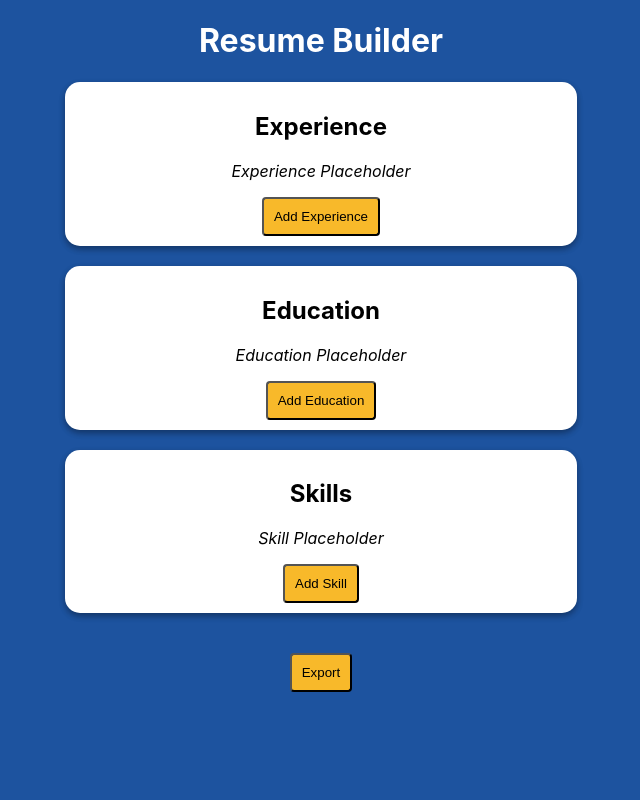
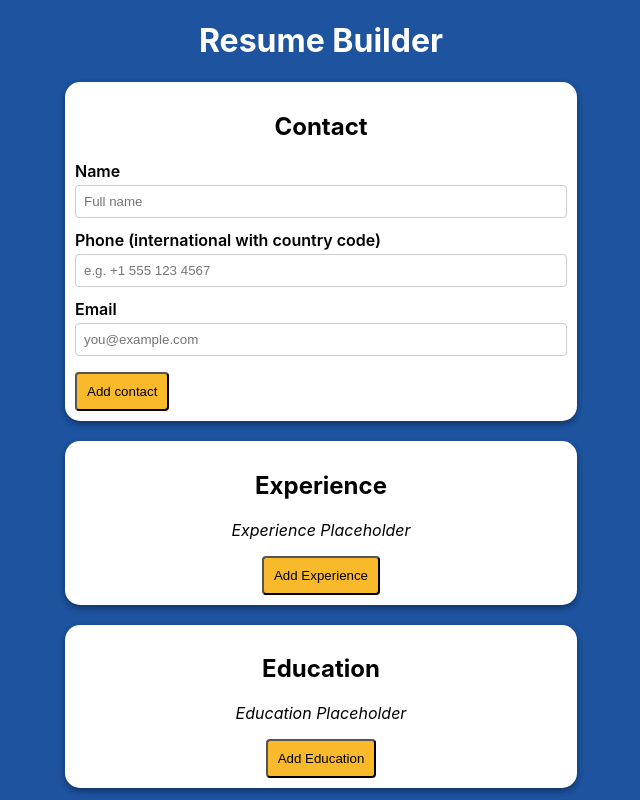
Before and after one commit to MLH-Fellowship/orientation-project-JS-26.SPR.A, a React (Create React App) app: page / in a window 1280 px wide. Shown: the top 800 px of the page, without its empty margins (319-959 px from the left). Built offline with nearby package versions, Linux system fonts and the light colour scheme; no server answers.

Commit message:
feat: Add contact management feature with validation

```diff
--- a/src/App.css
+++ b/src/App.css
@@ -27,3 +27,52 @@ button {
   border-radius: 4px;
   background-color: rgb(248 185 42);
 }
+
+.contactForm .contactField {
+  text-align: left;
+  margin-bottom: 12px;
+}
+
+.contactForm label {
+  display: block;
+  margin-bottom: 4px;
+  font-weight: 600;
+}
+
+.contactForm input {
+  width: 100%;
+  padding: 8px;
+  border: 1px solid #ccc;
+  border-radius: 4px;
+  box-sizing: border-box;
+}
+
+.contactForm input[aria-invalid="true"] {
+  border-color: #c00;
+}
+
+.contactFieldError {
+  display: block;
+  color: #c00;
+  font-size: 0.9em;
+  margin-top: 4px;
+}
+
+.contactActions {
+  margin-top: 16px;
+  display: flex;
+  gap: 10px;
+  flex-wrap: wrap;
+}
+
+.contactDisplay p {
+  font-style: normal;
+  margin: 6px 0;
+}
+
+.contactError,
+.contactLoading {
+  color: #c00;
+  font-style: normal;
+  margin: 8px 0;
+}
--- a/src/App.js
+++ b/src/App.js
@@ -1,9 +1,11 @@
 import "./App.css";
+import ContactSection from "./components/ContactSection";
 
 function App() {
   return (
     <div className="App">
       <h1>Resume Builder</h1>
+      <ContactSection />
       <div className="resumeSection">
         <h2>Experience</h2>
         <p>Experience Placeholder</p>
--- /dev/null
+++ b/src/api/contact.js
@@ -0,0 +1,40 @@
+/**
+ * Contact API – add/update contact info via /resume/contact
+ * Configure base URL to point at your Flask backend when deployed.
+ */
+const BASE_URL = process.env.REACT_APP_API_URL || "";
+
+export async function getContact() {
+  const res = await fetch(`${BASE_URL}/resume/contact`, {
+    method: "GET",
+    headers: { Accept: "application/json" },
+  });
+  if (!res.ok) throw new Error("Failed to load contact");
+  return res.json();
+}
+
+export async function addContact(contact) {
+  const res = await fetch(`${BASE_URL}/resume/contact`, {
+    method: "POST",
+    headers: {
+      "Content-Type": "application/json",
+      Accept: "application/json",
+    },
+    body: JSON.stringify(contact),
+  });
+  if (!res.ok) throw new Error("Failed to add contact");
+  return res.json();
+}
+
+export async function updateContact(contact) {
+  const res = await fetch(`${BASE_URL}/resume/contact`, {
+    method: "PUT",
+    headers: {
+      "Content-Type": "application/json",
+      Accept: "application/json",
+    },
+    body: JSON.stringify(contact),
+  });
+  if (!res.ok) throw new Error("Failed to update contact");
+  return res.json();
+}
--- /dev/null
+++ b/src/components/ContactSection.js
@@ -0,0 +1,198 @@
+import { useState, useEffect } from "react";
+import { getContact, addContact, updateContact } from "../api/contact";
+import { validateContact } from "../utils/contactValidation";
+
+const initialForm = { name: "", phone: "", email: "" };
+
+function ContactSection() {
+  const [contact, setContact] = useState(null);
+  const [form, setForm] = useState(initialForm);
+  const [errors, setErrors] = useState({});
+  const [isEditing, setIsEditing] = useState(false);
+  const [loading, setLoading] = useState(false);
+  const [apiError, setApiError] = useState(null);
+
+  useEffect(() => {
+    let cancelled = false;
+    setLoading(true);
+    getContact()
+      .then((data) => {
+        if (!cancelled && data && (data.name || data.phone || data.email)) {
+          setContact(data);
+          setForm({
+            name: data.name || "",
+            phone: data.phone || "",
+            email: data.email || "",
+          });
+        }
+      })
+      .catch(() => {
+        if (!cancelled) setContact(null);
+      })
+      .finally(() => {
+        if (!cancelled) setLoading(false);
+      });
+    return () => {
+      cancelled = true;
+    };
+  }, []);
+
+  const handleChange = (e) => {
+    const { name, value } = e.target;
+    setForm((prev) => ({ ...prev, [name]: value }));
+    if (errors[name]) setErrors((prev) => ({ ...prev, [name]: null }));
+  };
+
+  const handleSubmit = (e) => {
+    e.preventDefault();
+    const validation = validateContact(form);
+    if (validation) {
+      setErrors(validation);
+      return;
+    }
+    setErrors({});
+    setApiError(null);
+    setLoading(true);
+    const payload = {
+      name: form.name.trim(),
+      phone: form.phone.trim(),
+      email: form.email.trim(),
+    };
+    const promise = contact ? updateContact(payload) : addContact(payload);
+    promise
+      .then((data) => {
+        setContact(data || payload);
+        setForm(data || payload);
+        setIsEditing(false);
+      })
+      .catch((err) => setApiError(err.message || "Request failed"))
+      .finally(() => setLoading(false));
+  };
+
+  const startEdit = () => {
+    setForm(
+      contact
+        ? {
+            name: contact.name || "",
+            phone: contact.phone || "",
+            email: contact.email || "",
+          }
+        : initialForm
+    );
+    setErrors({});
+    setIsEditing(true);
+  };
+
+  const cancelEdit = () => {
+    setForm(contact ? { ...contact } : initialForm);
+    setErrors({});
+    setIsEditing(false);
+  };
+
+  const showForm = isEditing || !contact;
+
+  return (
+    <div className="resumeSection">
+      <h2>Contact</h2>
+      {apiError && (
+        <p className="contactError" role="alert">
+          {apiError}
+        </p>
+      )}
+      {loading && <p className="contactLoading">Loading…</p>}
+      {showForm ? (
+        <form onSubmit={handleSubmit} className="contactForm" noValidate>
+          <div className="contactField">
+            <label htmlFor="contact-name">Name</label>
+            <input
+              id="contact-name"
+              name="name"
+              type="text"
+              value={form.name}
+              onChange={handleChange}
+              placeholder="Full name"
+              aria-invalid={!!errors.name}
+              aria-describedby={errors.name ? "contact-name-error" : undefined}
+            />
+            {errors.name && (
+              <span id="contact-name-error" className="contactFieldError">
+                {errors.name}
+              </span>
+            )}
+          </div>
+          <div className="contactField">
+            <label htmlFor="contact-phone">
+              Phone (international with country code)
+            </label>
+            <input
+              id="contact-phone"
+              name="phone"
+              type="tel"
+              value={form.phone}
+              onChange={handleChange}
+              placeholder="e.g. +1 555 123 4567"
+              aria-invalid={!!errors.phone}
+              aria-describedby={
+                errors.phone ? "contact-phone-error" : undefined
+              }
+            />
+            {errors.phone && (
+              <span id="contact-phone-error" className="contactFieldError">
+                {errors.phone}
+              </span>
+            )}
+          </div>
+          <div className="contactField">
+            <label htmlFor="contact-email">Email</label>
+            <input
+              id="contact-email"
+              name="email"
+              type="email"
+              value={form.email}
+              onChange={handleChange}
+              placeholder="you@example.com"
+              aria-invalid={!!errors.email}
+              aria-describedby={
+                errors.email ? "contact-email-error" : undefined
+              }
+            />
+            {errors.email && (
+              <span id="contact-email-error" className="contactFieldError">
+                {errors.email}
+              </span>
+            )}
+          </div>
+          <div className="contactActions">
+            <button type="submit" disabled={loading}>
+              {contact ? "Update contact" : "Add contact"}
+            </button>
+            {contact && (
+              <button type="button" onClick={cancelEdit} disabled={loading}>
+                Cancel
+              </button>
+            )}
+          </div>
+        </form>
+      ) : (
+        <>
+          <div className="contactDisplay">
+            <p>
+              <strong>Name:</strong> {contact.name}
+            </p>
+            <p>
+              <strong>Phone:</strong> {contact.phone}
+            </p>
+            <p>
+              <strong>Email:</strong> {contact.email}
+            </p>
+          </div>
+          <button type="button" onClick={startEdit}>
+            Update contact
+          </button>
+        </>
+      )}
+    </div>
+  );
+}
+
+export default ContactSection;
--- /dev/null
+++ b/src/utils/contactValidation.js
@@ -0,0 +1,39 @@
+/**
+ * Contact validation – international phone (country code required) and email.
+ */
+
+// Phone must start with + and a valid country code (1–4 digits, no leading zero), then number
+const PHONE_REGEX = /^\+[1-9]\d{0,3}[\s\-]?[\d\s\-]{6,}$/;
+
+export function validatePhone(value) {
+  const digitsOnly = value.replace(/\D/g, "");
+  if (digitsOnly.length < 8) return "Phone number is too short";
+  if (!PHONE_REGEX.test(value.trim())) {
+    return "Use international format: +[country code] then number (e.g. +1 555 123 4567)";
+  }
+  return null;
+}
+
+const EMAIL_REGEX = /^[^\s@]+@[^\s@]+\.[^\s@]+$/;
+
+export function validateEmail(value) {
+  if (!value || !value.trim()) return "Email is required";
+  if (!EMAIL_REGEX.test(value.trim())) return "Enter a valid email address";
+  return null;
+}
+
+export function validateName(value) {
+  if (!value || !value.trim()) return "Name is required";
+  return null;
+}
+
+export function validateContact({ name, phone, email }) {
+  const errors = {};
+  const nameErr = validateName(name);
+  if (nameErr) errors.name = nameErr;
+  const phoneErr = validatePhone(phone);
+  if (phoneErr) errors.phone = phoneErr;
+  const emailErr = validateEmail(email);
+  if (emailErr) errors.email = emailErr;
+  return Object.keys(errors).length ? errors : null;
+}
```
